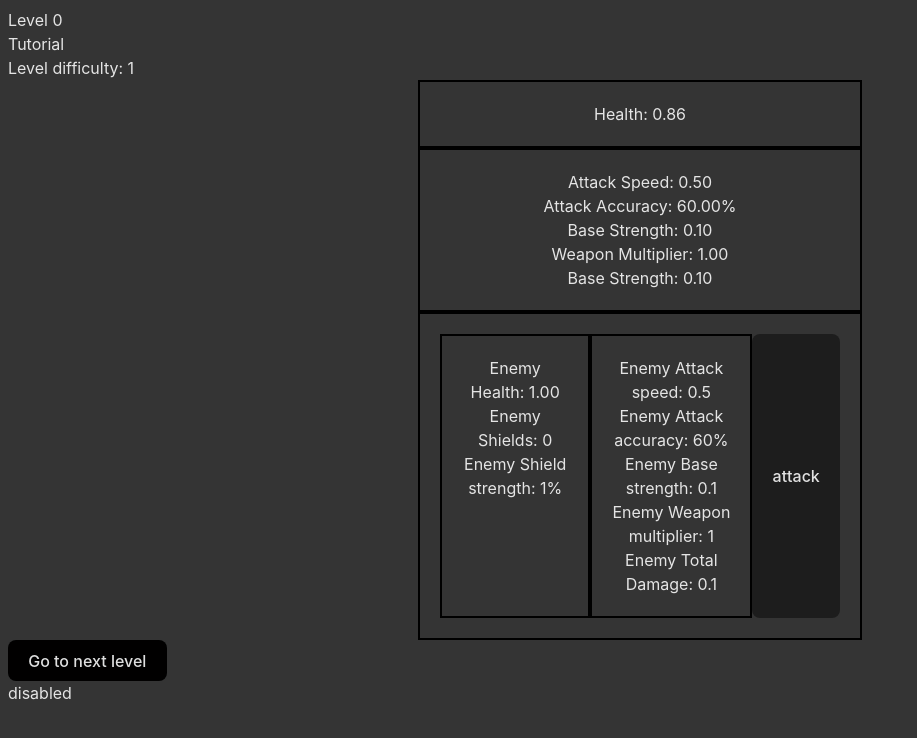
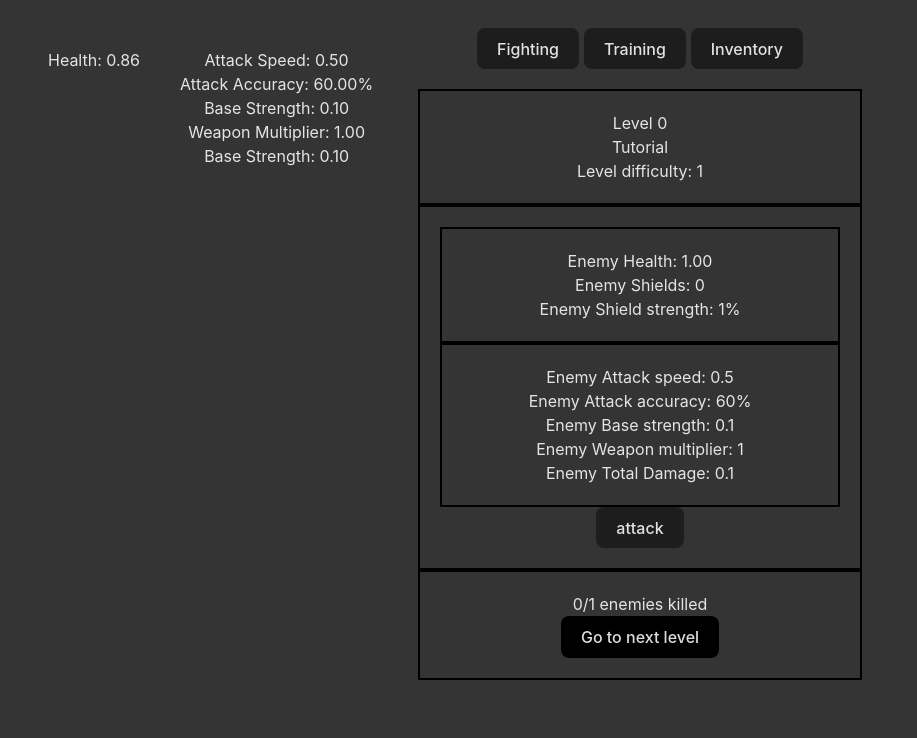
Before and after one commit to XnoobSpeakable/Incremental-Fighting, a website built with Vite: page index.html in a window 1280 px wide. Shown: the whole page, without its empty margins (0-917 px from the left). Built offline with nearby package versions, Linux system fonts and the light colour scheme.

Commit message:
ui changes

```diff
--- a/index.html
+++ b/index.html
@@ -8,29 +8,38 @@
     <script type="module" src="/src/main.ts"></script>
 </head>
 
-<body> <!--please imrpove the UI-->
-    <div id="levelDisplay">Level 0</div>
-    <div id="levelNameDisplay"></div>
-    <div id="levelDifficultyDisplay"></div>
-    <div id="defense-stats" class="bordered">
+<body>
+    <div class="side">
+        <div id="defense-stats" class="centered">
             <div id="healthDisplay">Health: 1</div>
             <div id="shieldDisplay"></div>
             <div id="shieldStrengthDisplay"></div>
         </div>
-    <div id="attack-stats" class="bordered">
+        <div id="attack-stats" class="centered">
             <div id="attackSpeedDisplay"></div>
             <div id="attackAccuracyDisplay"></div>
             <div id="baseStrengthDisplay"></div>
             <div id="weaponMultiplierDisplay"></div>
             <div id="totalDamageDisplay"></div>
         </div>
-    <div id="enemy-section" class="bordered">
-        <div id="enemy-defense-stats" class="bordered">
+    </div>
+    <div id="tabs" class="centered">
+        <button id="fightingButton">Fighting</button>
+        <button id="trainingButton">Training</button>
+        <button id="inventoryButton">Inventory</button>
+    </div>
+    <div id="level-section" class="bordered centered">
+        <div id="levelDisplay"></div>
+        <div id="levelNameDisplay"></div>
+        <div id="levelDifficultyDisplay"></div>
+    </div>
+    <div id="enemy-section" class="bordered centered">
+        <div id="enemy-defense-stats" class="bordered centered">
             <div id="enemyHealthDisplay">Enemy Health: 1</div>
             <div id="enemyShieldDisplay">Enemy Shields: 0</div>
             <div id="enemyShieldStrengthDisplay">Enemy Shield strength: 1%</div>
         </div>
-        <div id="enemy-attack-stats" class="bordered">
+        <div id="enemy-attack-stats" class="bordered centered">
             <div id="enemyAttackSpeedDisplay">Enemy Attack speed: 0.5</div>
             <div id="enemyAttackAccuracyDisplay">Enemy Attack accuracy: 60%</div>
             <div id="enemyBaseStrengthDisplay">Enemy Base strength: 0.1</div>
@@ -39,8 +48,10 @@
         </div>
         <button id="attackButton">attack</button>
     </div>
+    <div id="levelup-section" class="bordered centered">
+        <div id="killToll">0/1 Killed</div>
         <button id="levelUp">Go to next level</button>
-    <div id="h"></div>
+    </div>
 </body>
 
 </html>
--- a/src/enemies.ts
+++ b/src/enemies.ts
@@ -36,7 +36,6 @@ export function generateEnemy() {
         weaponMultiplier: 1
     }
     enemiesKilled++;
-    console.log("enemieskilled"+enemiesKilled)
     clearInterval(enemyAttackInterval)
     enemyAttackInterval = setInterval(() => {
         enemyAttack();
--- a/src/levels.ts
+++ b/src/levels.ts
@@ -6,7 +6,7 @@ export const difficulty = [1, 1.1, 1.2, 1.3, 1.4, 1.5, 1.6, 1.7, 1.8, 1.9, 2.5,
 
 export const name = ['Tutorial', '', '']
 
-let levelEnemies = Math.ceil(player.level/10) + 1
+export let levelEnemies = Math.ceil(player.level/10) + 1
 
 export function isLevelFinished(): boolean {
     if(enemiesKilled - levelEnemies === 0) {
@@ -20,7 +20,6 @@ element("levelUp").onclick = () => {
     if(isLevelFinished()) {
         player.level++
         levelEnemies = Math.ceil(player.level/10) + 1
-        console.log(levelEnemies + "lvl")
         resetKills()
     }
 }
--- a/src/main.ts
+++ b/src/main.ts
@@ -1,8 +1,8 @@
 import player from './data';
 import element from './dom';
-import { currentEnemy, generateEnemy } from './enemies';
+import { currentEnemy, enemiesKilled, generateEnemy } from './enemies';
 import './style.css';
-import { difficulty, isLevelFinished, name } from './levels'
+import { difficulty, isLevelFinished, levelEnemies, name } from './levels'
 
 element("attackButton").onclick = () => {
     currentEnemy.health -= 0.1 // will calculate actual damage soon:tm:
@@ -25,6 +25,8 @@ function updateTexts() {
     element("totalDamageDisplay").textContent = `Base Strength: ${totalDamage.toFixed(2)}`;
 
 	element("enemyHealthDisplay").textContent = `Enemy Health: ${currentEnemy.health.toFixed(2)}`;
+
+    element("killToll").textContent = `${enemiesKilled}/${levelEnemies} enemies killed`
 }
 
 let totalDamage = 0.1
@@ -36,11 +38,9 @@ setInterval(() => {
     renegeratePlayer()
     if(isLevelFinished()) {
         element("levelUp").removeAttribute("disabled");
-        element("h").textContent = "enabled"
         currentEnemy.baseStrength = 0
     } else {
         element("levelUp").setAttribute("disabled", "disabled");
-        element("h").textContent = "disabled"
     }
     totalDamage = player.baseStrength * player.weaponMultiplier
 }, 1000 / TPS);
--- a/src/style.css
+++ b/src/style.css
@@ -4,6 +4,9 @@
     font-weight: 400;
     color: rgba(255, 255, 255, 0.87);
     background-color: #343434;
+    --fill: #2a2a2a;
+    --fill-active: #2a2a2ab1;
+    --stroke: #333333;
 }
 
 button {
@@ -17,22 +20,55 @@ button {
     cursor: pointer;
     transition: border-color 0.25s;
     color: inherit;
+
+}
+
+button:active {
+    background: var(--fill-active);
+}
+button:hover {
+    border-color: #505050;
 }
 
 :disabled {
     cursor: not-allowed;
     background-color: #010000;
 }
+:disabled:hover {
+    border-color: #010000;
+}
 
-#enemy-section {
+.flexcenter {
     display: flex;
     justify-content: center;
 }
 
 .bordered {
     border: 2px solid black;
+}
+
+.centered {
     padding: 20px;
     text-align: center;
     max-width: 400px;
     margin: 0 auto;
 }
+
+.side {
+    display: flex;
+    justify-content: left;
+    padding: 20px;
+    max-width: 400px;
+    text-align: center;
+    margin: 0 0 auto 0;
+    float:left;
+}
+
+.topbiased {
+    display: flex;
+    justify-content: left;
+    align-items: flex-start;
+}
+
+#levelup-section {
+}
```
Lines whose indentation alone changed are shown as unchanged.
